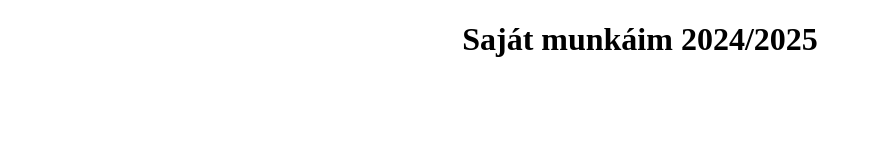
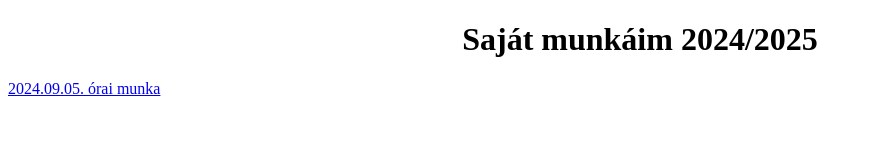
Before and after one commit to Andrissh10/Portf-li-, a plain HTML site: page index.html in a window 1280 px wide. Shown: the whole page, without its empty margins (0-872 px from the left). Drawn offline with Linux system fonts and the light colour scheme.

Commit message:
Add files via upload

```diff
--- a/index.html
+++ b/index.html
@@ -9,7 +9,8 @@
 <body>
     <div class="container">
         <h1>Saját munkáim 2024/2025</h1>
+        <a href="https://andrissh10.github.io/2024szft_proba01/" > 2024.09.05. órai munka
+        </a>
     </div>
-
 </body>
 </html>
```
